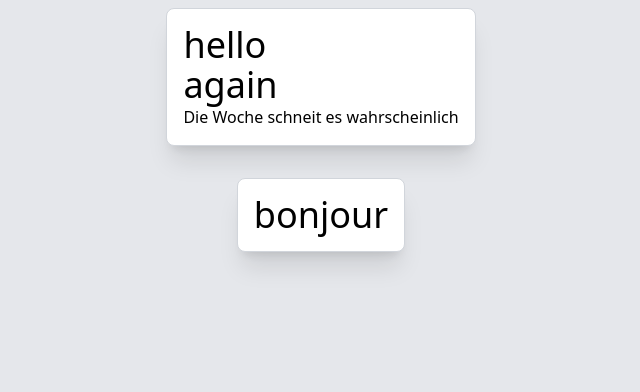
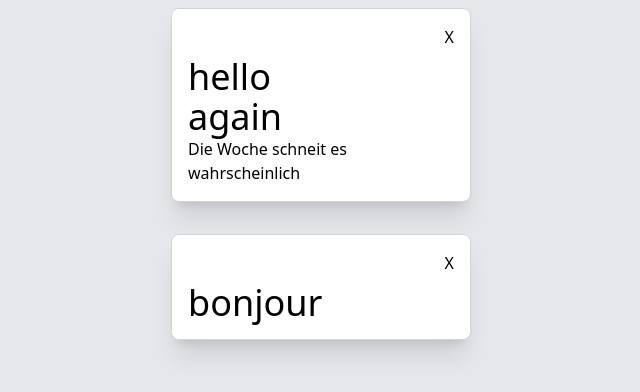
Before and after one commit to srutz/reactempty, a React (Vite) app: page / in a window 1280 px wide. Shown: the top 392 px of the page, without its empty margins (319-959 px from the left). Built offline with nearby package versions, Linux system fonts and the light colour scheme; what tailwindcss-motion would draw is missing.

Commit message:
box open/close

```diff
--- a/src/App.tsx
+++ b/src/App.tsx
@@ -1,6 +1,7 @@
-import { ReactNode } from "react"
+import { ReactNode, useState } from "react"
 
 export function App() {
+    console.log("rendering app")
     return (
         <div className="bg-gray-200 w-full h-full flex flex-col gap-4 items-center">
             <Box>
@@ -16,15 +17,26 @@ export function App() {
 }
 
 function BigText(props: { text: string }) {
+    console.log("rendering bigtext: text=" + props.text)
     return (
         <div className="text-4xl">{props.text}</div>
     )
 }
 
 function Box(props: { children: ReactNode }) {
+    const [ open, setOpen ] = useState(true)
+    console.log("rendering box: open=" + open)
+    const handleClick = () => {
+        setOpen(!open)
+    }
+    const cn = "motion-preset-pop bg-white border border-gray-300 shadow-xl rounded-lg m-2 p-4"
+        + " flex flex-col gap-2 w-[300px]"
     return (
-        <div className="motion-preset-pop bg-white border border-gray-300 shadow-xl rounded-lg m-2 p-4">
-            {props.children}
+        <div className={cn} >
+            <div onClick={handleClick} className="select-none cursor-pointer self-end">X</div>
+            <div className={open ? "flex flex-col" : "hidden"}>
+                {props.children}
+            </div>
         </div>
     )
 }
--- a/src/main.tsx
+++ b/src/main.tsx
@@ -4,7 +4,5 @@ import { App } from './App.tsx'
 import './index.css'
 
 createRoot(document.getElementById('root')!).render(
-    <StrictMode>
         <App />
-    </StrictMode>,
 )
```
